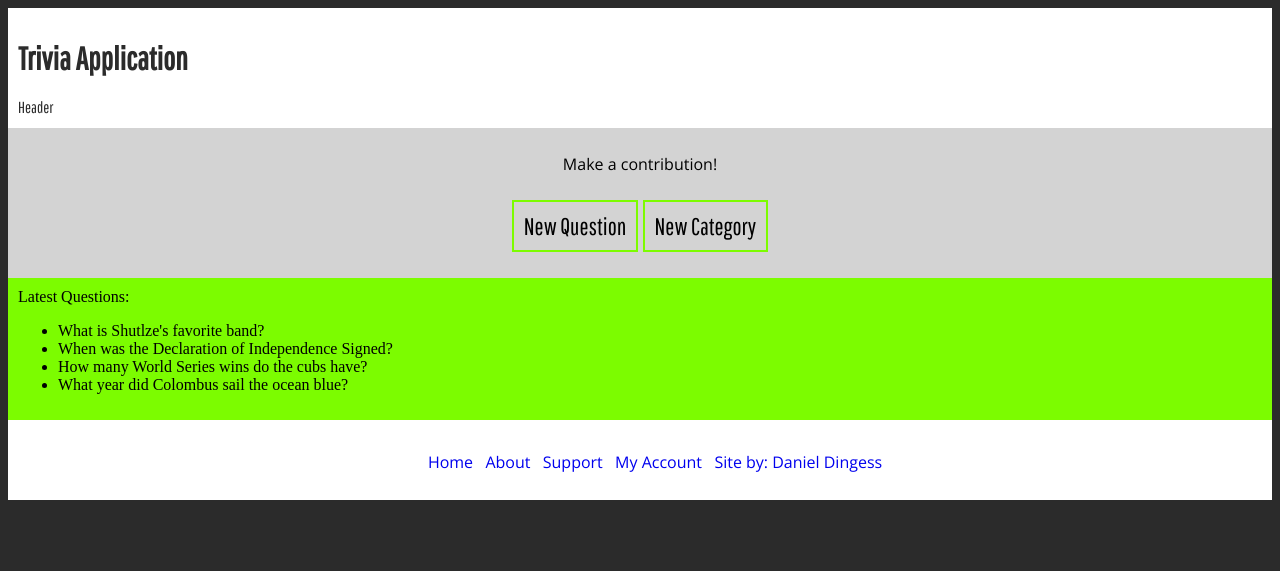
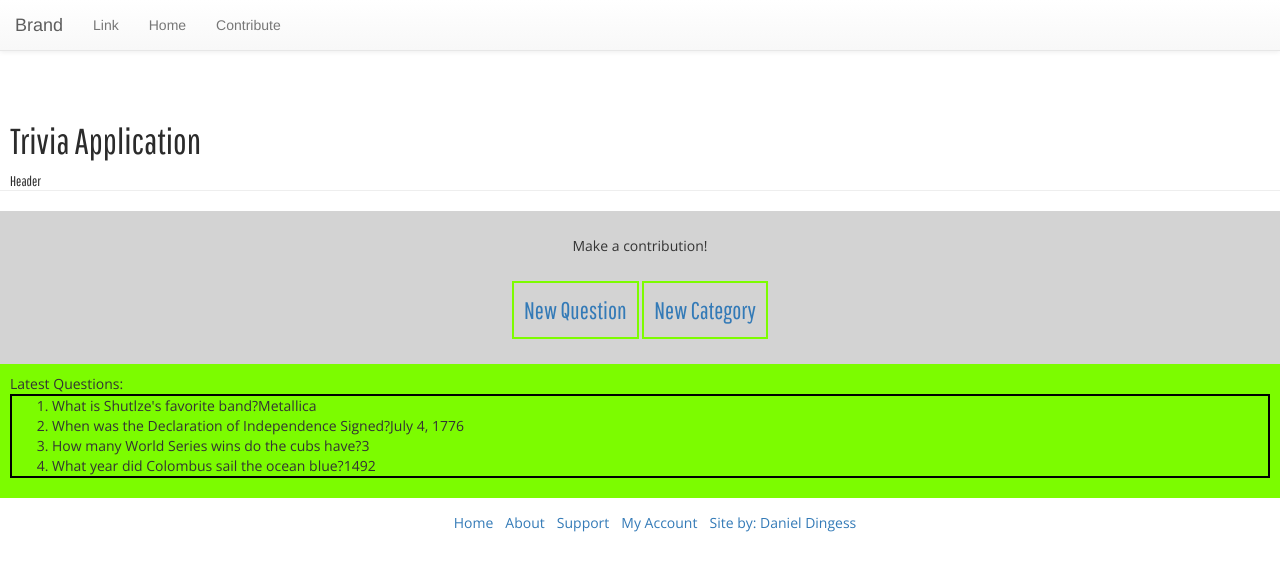
Before and after one commit to DingessXL/djangodev, a Django app: page /trivia/base/ in a window 1280 px wide. Shown: the top 571 px of the page. Run offline with Django 3.2, Linux system fonts and the light colour scheme; data comes from the database, SQL or seed files in the repository; some libraries are stand-ins or nearby versions.

Commit message:
Added bootstrap and jquery, nav bar at top --- need to comment

```diff
--- a/triv/trivia/static/trivia/style.css
+++ b/triv/trivia/static/trivia/style.css
@@ -13,7 +13,7 @@ form{
     font-family: "Open Sans", sans-serif;
 }
 
-p{
+form p{
     background: lawngreen;
     color: white;
     text-align: center;
@@ -94,4 +94,8 @@ button a{
     background: lawngreen;
     margin: 0 auto;
     padding: 10px;
+    font-family: "Open Sans", sans-serif;
 }
+.last-ten-container ol{
+    border: 2px black solid;
+}
--- a/triv/trivia/templates/trivia/base.html
+++ b/triv/trivia/templates/trivia/base.html
@@ -1,14 +1,44 @@
 {% load static %}
-<!DOCTYPE html>
 <html lang="en">
 <head>
     <meta charset="UTF-8">
     <title>MyTrivia</title>
-    <!--<link rel="stylesheet" href="//maxcdn.bootstrapcdn.com/bootstrap/3.2.0/css/bootstrap.min.css">
-    <link rel="stylesheet" href="//maxcdn.bootstrapcdn.com/bootstrap/3.2.0/css/bootstrap-theme.min.css">-->
+    <script src="https://ajax.googleapis.com/ajax/libs/jquery/3.2.1/jquery.min.js"></script>
+    <link rel="stylesheet" href="https://maxcdn.bootstrapcdn.com/bootstrap/3.3.7/css/bootstrap.min.css"
+          integrity="sha384-BVYiiSIFeK1dGmJRAkycuHAHRg32OmUcww7on3RYdg4Va+PmSTsz/K68vbdEjh4u" crossorigin="anonymous">
+    <!-- Optional theme -->
+    <link rel="stylesheet" href="https://maxcdn.bootstrapcdn.com/bootstrap/3.3.7/css/bootstrap-theme.min.css"
+          integrity="sha384-rHyoN1iRsVXV4nD0JutlnGaslCJuC7uwjduW9SVrLvRYooPp2bWYgmgJQIXwl/Sp" crossorigin="anonymous">
+    <!-- Latest compiled and minified JavaScript -->
+    <script src="https://maxcdn.bootstrapcdn.com/bootstrap/3.3.7/js/bootstrap.min.js"
+            integrity="sha384-Tc5IQib027qvyjSMfHjOMaLkfuWVxZxUPnCJA7l2mCWNIpG9mGCD8wGNIcPD7Txa"
+            crossorigin="anonymous"></script>
     <link href='//fonts.googleapis.com/css?family=Lobster&subset=latin,latin-ext' rel='stylesheet' type='text/css'>
     <link rel="stylesheet" href="{% static 'trivia/style.css' %}">
 </head>
+<nav class="navbar navbar-default navbar-static-top">
+  <div class="container-fluid">
+    <!-- Brand and toggle get grouped for better mobile display -->
+    <div class="navbar-header">
+      <button type="button" class="navbar-toggle collapsed" data-toggle="collapse" data-target="#bs-example-navbar-collapse-1" aria-expanded="false">
+        <span class="sr-only">Toggle navigation</span>
+        <span class="icon-bar"></span>
+        <span class="icon-bar"></span>
+        <span class="icon-bar"></span>
+      </button>
+      <a class="navbar-brand" href="#">Brand</a>
+    </div>
+
+    <!-- Collect the nav links, forms, and other content for toggling -->
+    <div class="collapse navbar-collapse" id="bs-example-navbar-collapse-1">
+      <ul class="nav navbar-nav">
+        <li><a href="#">Link <span class="sr-only">(current)</span></a></li>
+        <li><a href="#">Home</a></li>
+        <li><a href="../manage/">Contribute</a></li>
+      </ul>
+    </div>
+  </div>
+</nav>
     <div class="page-header">
         <h1>Trivia Application</h1>
         Header
@@ -31,11 +61,11 @@
     </div>
     <div class="last-ten-container">
         Latest Questions:
-    <ul>
+        <ol>
             {% for q in last_10_list %}
-        <li>{{ q.question_text }}</li>
+            <li>{{ q.question_text }}{{q.answer_text}}</li>
             {% endfor %}
-    </ul>
+        </ol>
     </div>
     <div class="page-footer">
         <div class="wrapper">
```
Lines whose indentation alone changed are shown as unchanged.
